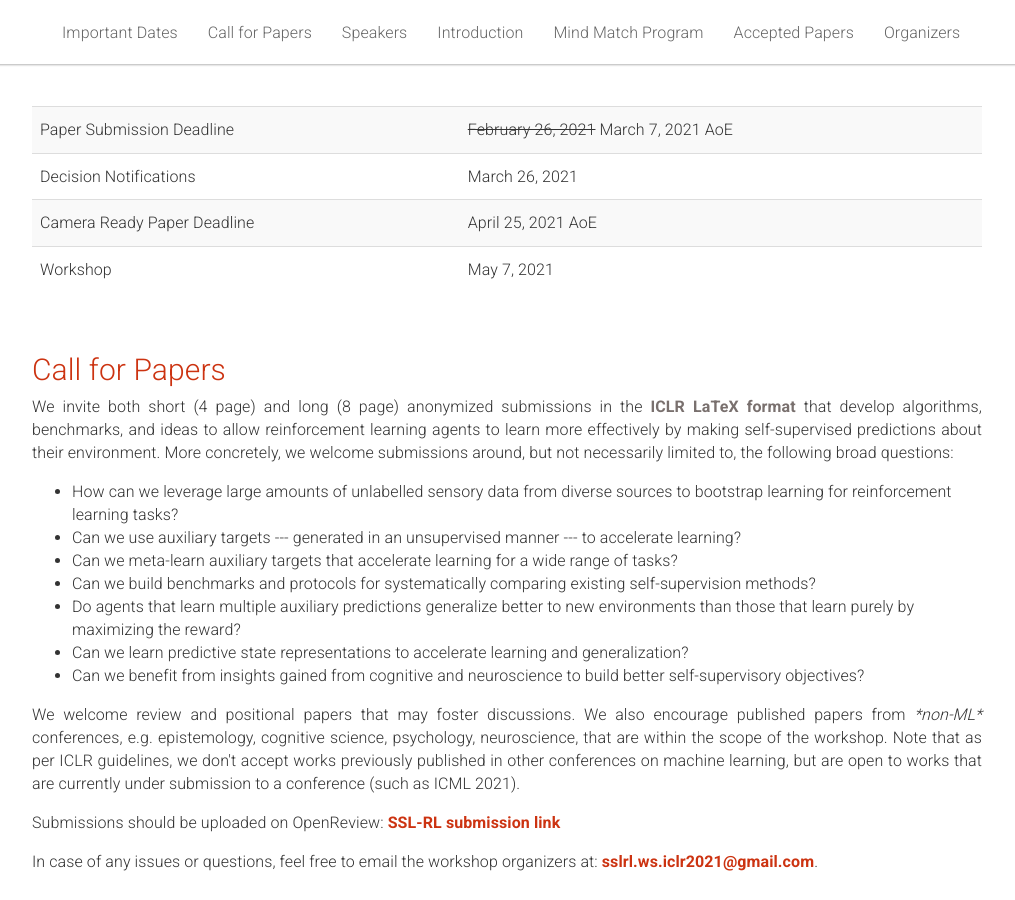
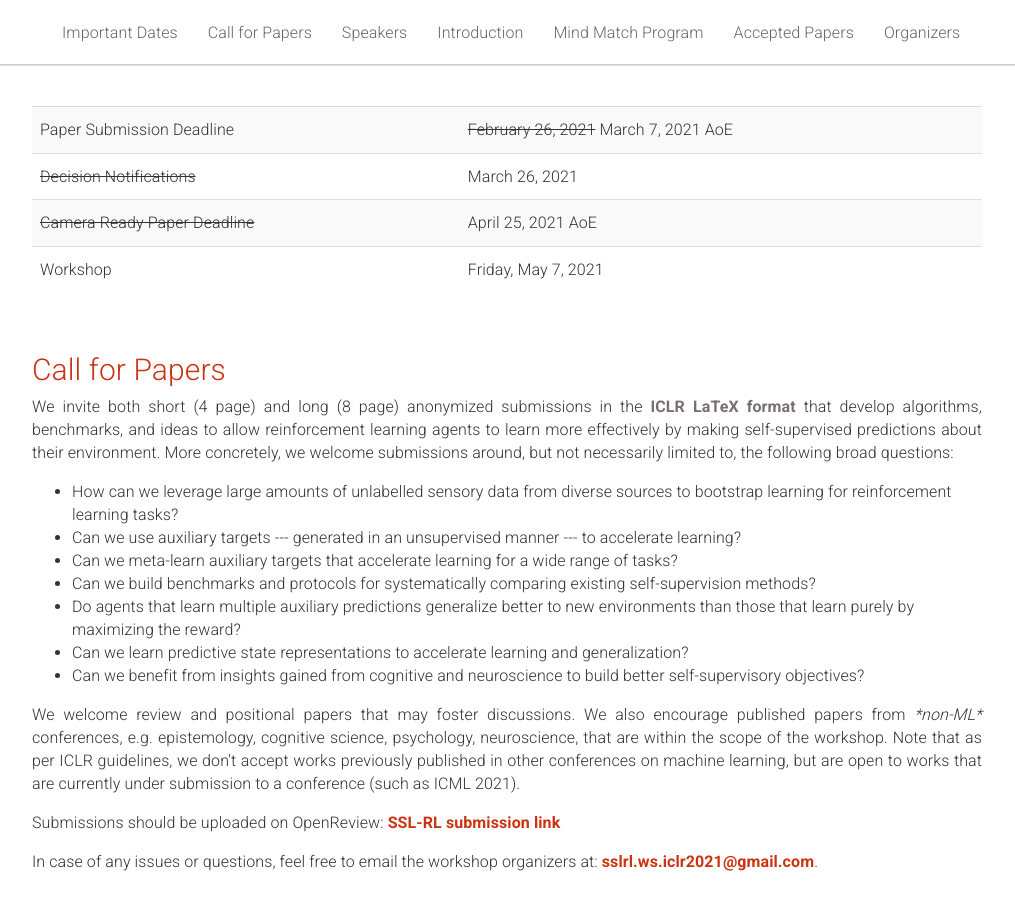
Before and after one commit to sslrlworkshop/sslrlworkshop.github.io, a Jekyll site: the page built from _pages/home.md, in a window 1280 px wide and 900 px high, scrolled down 628 px. Shown: the whole window, without its empty margins (133-1148 px from the left). Built offline with Jekyll 4.4.1, drawn with Linux system fonts in a browser that asks for light colours.

```diff
--- a/_pages/home.md
+++ b/_pages/home.md
@@ -59,16 +59,16 @@ acknowledgements: ""
           <td><s>February 26, 2021</s> March 7, 2021 AoE</td>
         </tr>
         <tr>
-          <td>Decision Notifications</td>
+          <td><s>Decision Notifications</s></td>
           <td>March 26, 2021 </td>
         </tr>
         <tr>
-          <td>Camera Ready Paper Deadline</td>
+          <td><s>Camera Ready Paper Deadline</s></td>
           <td>April 25, 2021 AoE</td>
         </tr>
         <tr>
           <td>Workshop</td>
-          <td>May 7, 2021</td>
+          <td>Friday, May 7, 2021</td>
         </tr>
       </tbody>
     </table>
```
